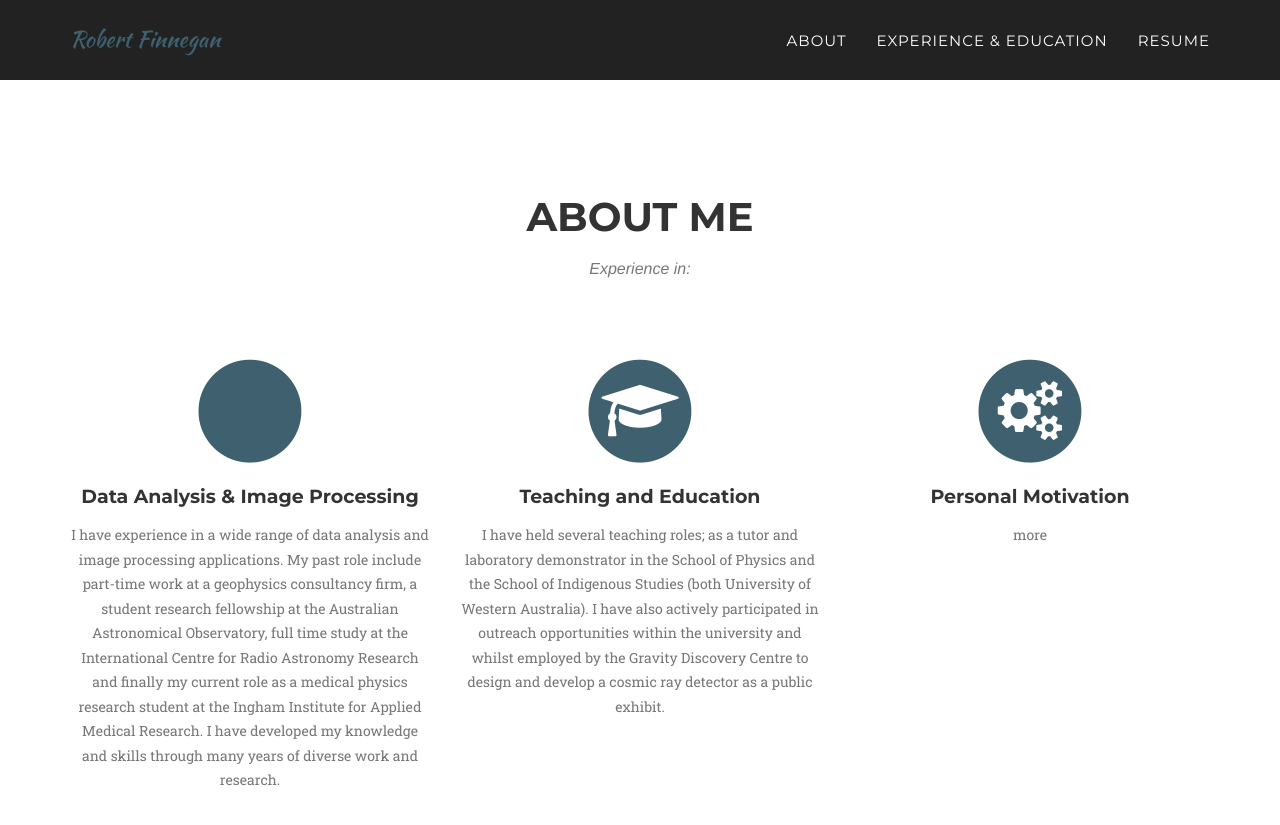
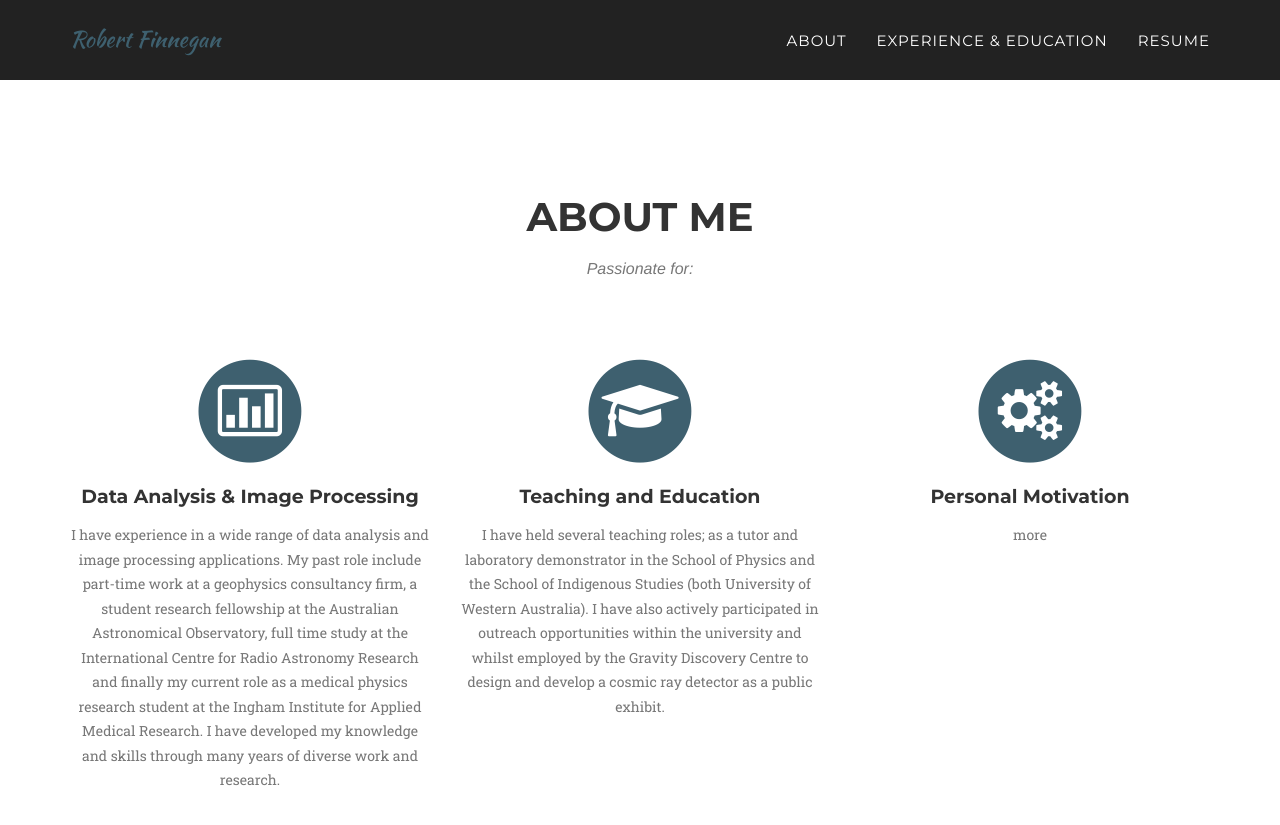
Before and after one commit to rnfinnegan/rnfinnegan.github.io, a Jekyll site: the page index.html, which Jekyll copies as it is, in a window 1280 px wide and 900 px high, scrolled down 888 px. Shown: the top 825 px of the window. Built offline with Jekyll 4.4.1, drawn with Linux system fonts in a browser that asks for light colours; some web fonts are replaced.

Commit message:
Update index.html

```diff
--- a/index.html
+++ b/index.html
@@ -108,14 +108,14 @@
             <div class="row">
                 <div class="col-lg-12 text-center">
                     <h2 class="section-heading">About Me</h2>
-                    <h3 class="section-subheading text-muted">Experience in:</h3>
+                    <h3 class="section-subheading text-muted">Passionate for:</h3>
                 </div>
             </div>
             <div class="row text-center">
                 <div class="col-md-4">
                     <span class="fa-stack fa-4x">
                         <i class="fa fa-circle fa-stack-2x text-primary"></i>
-                        <i class="fa fa-bar-chart fa-stack-1x fa-inverse"></i>
+                        <i class="fa fa-bar-chart-o fa-stack-1x fa-inverse"></i>
                     </span>
                     <h4 class="experience-heading">Data Analysis &amp Image Processing</h4>
                     <p class="text-muted">I have experience in a wide range of data analysis and image processing applications. My past role include part-time work at a geophysics consultancy firm, a student research fellowship at the Australian Astronomical Observatory, full time study at the International Centre for Radio Astronomy Research and finally my current role as a medical physics research student at the Ingham Institute for Applied Medical Research. I have developed my knowledge and skills through many years of diverse work and research.</p>
```
